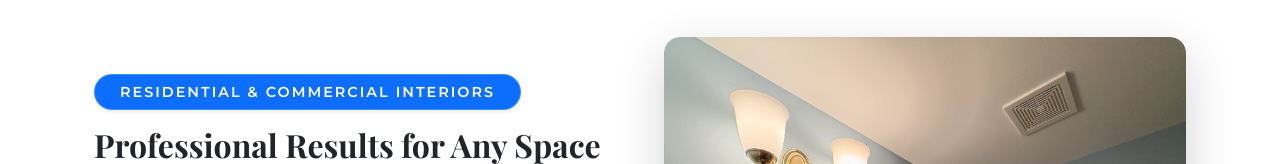
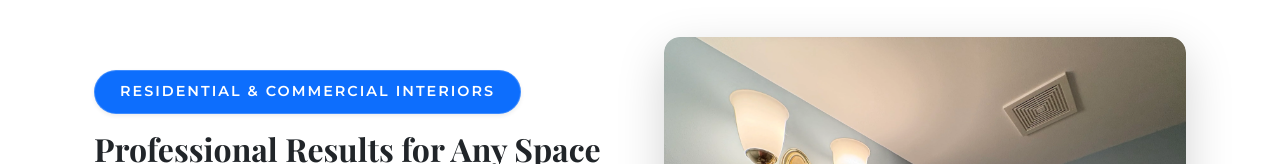
Before and after one commit to AlexRCortez/A-Huml---son-Site, a website: page pages/Interior.html in a window 1280 px wide. Shown: the part 491-655 px from the top of the page. Drawn offline with nearby package versions, Linux system fonts and the light colour scheme; a web font is replaced by a local one.

```diff
--- a/pages/Interior.html
+++ b/pages/Interior.html
@@ -64,9 +64,9 @@
     <div class="row gx-5 align-items-center">
       <div class="col-lg-6 mb-5 mb-lg-0" data-aos="fade-right" data-aos-duration="1000">
         <!-- Badge updated to include both -->
-        <div class="badge bg-primary mb-3 rounded-pill px-4 py-2 fs-6 fw-bold shadow-sm">
-          Residential & Commercial Interiors
-        </div>
+        <div class="badge bg-primary mb-3 rounded-pill px-4 py-2 fs-6 fw-bold shadow-sm d-inline-block text-wrap lh-base" style="max-width: 100%;">
+    Residential & Commercial Interiors
+</div>
 
         <h2 class="fw-bolder mb-4">Professional Results for Any Space</h2>
 
```
